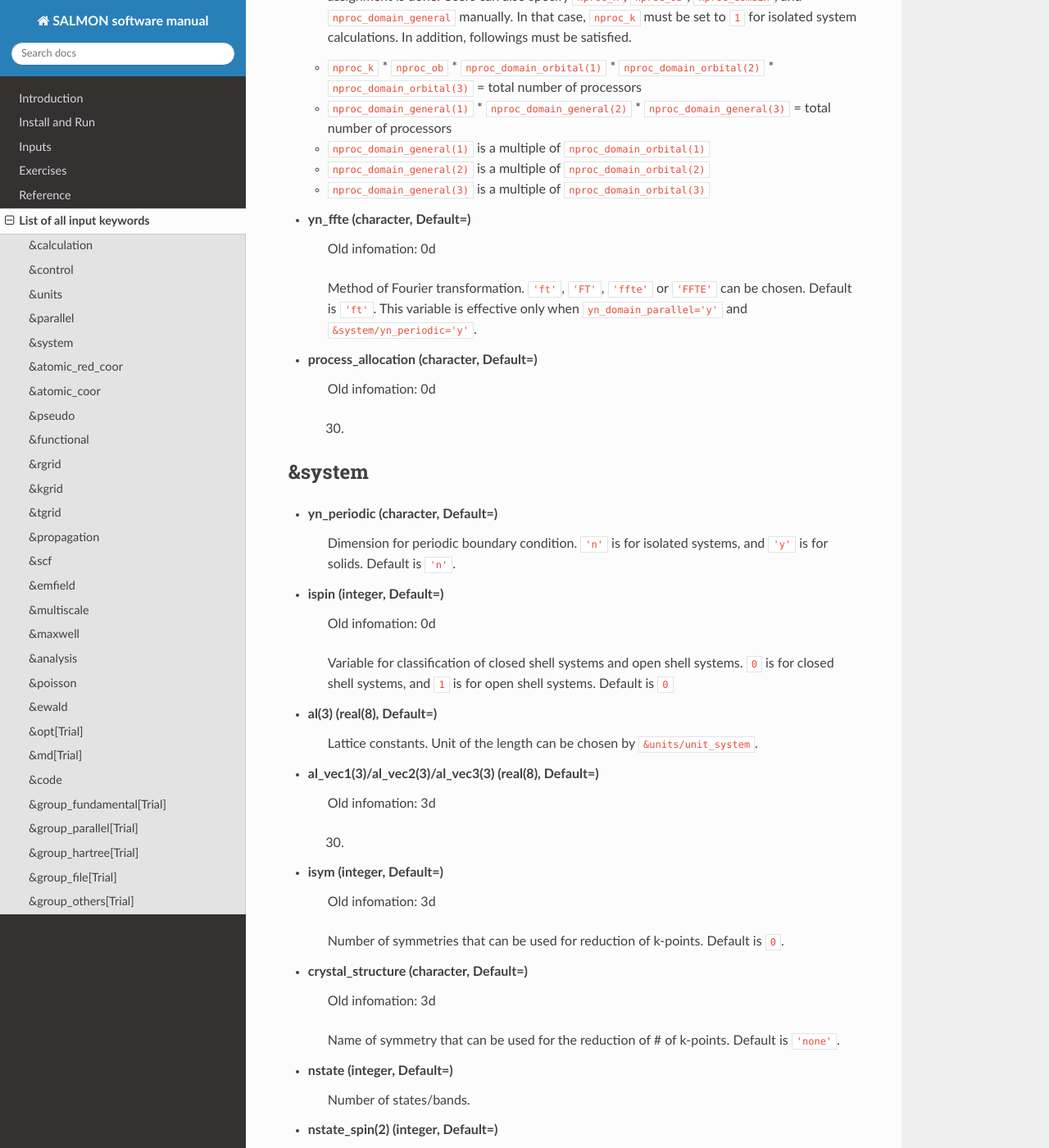
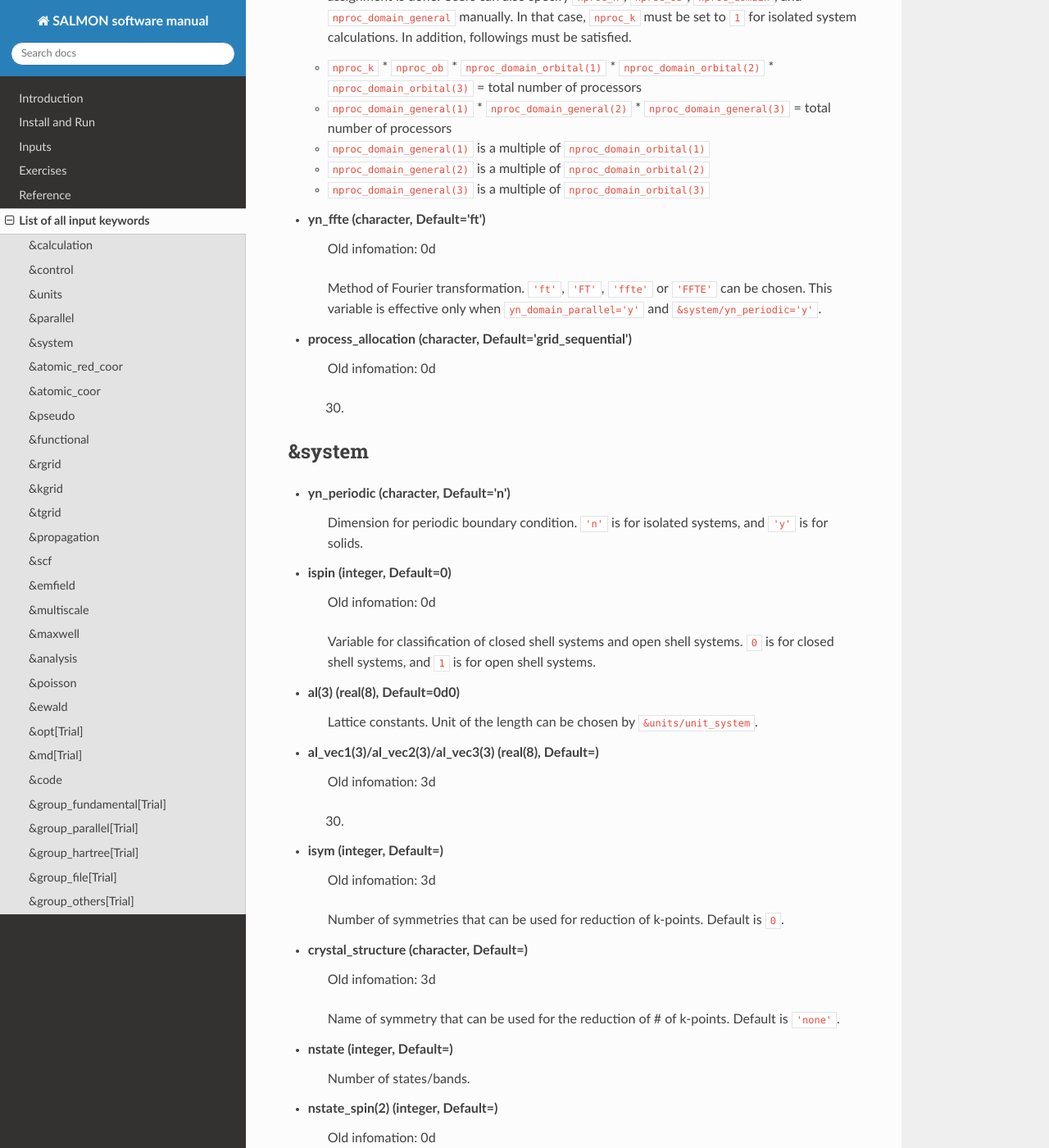
Before and after one commit to SALMON-TDDFT/SALMON-DOCS, a Sphinx documentation site: the page built from source/input_keyword_list.rst, in a window 1280 px wide and 1400 px high, scrolled down 2784 px. Shown: the whole window at 82% size. Built offline with Sphinx 7.4.7 and the Read the Docs theme 2.0.0, drawn with Linux system fonts in a browser that asks for light colours; formulas are drawn with MathJax 3; some of the changed text lies outside the part shown.

Commit message:
Update input_keyword_list.rst

```diff
--- a/source/input_keyword_list.rst
+++ b/source/input_keyword_list.rst
@@ -117,13 +117,12 @@ List of all input keywords
   - ``nproc_domain_general(2)`` is a multiple of ``nproc_domain_orbital(2)``
   - ``nproc_domain_general(3)`` is a multiple of ``nproc_domain_orbital(3)``
 
-- **yn_ffte** (character, Default=)
+- **yn_ffte** (character, Default='ft')
    | Old infomation: 0d
    Method of Fourier transformation.  ``'ft'``,  ``'FT'``, ``'ffte'`` or ``'FFTE'`` can be chosen.
-   Default is ``'ft'``.
    This variable is effective only when ``yn_domain_parallel='y'`` and ``&system/yn_periodic='y'``.
 
-- **process_allocation** (character, Default=)
+- **process_allocation** (character, Default='grid_sequential')
    | Old infomation: 0d
    xxx.
 
@@ -131,20 +130,18 @@ List of all input keywords
 &system
 -------
 
-- **yn_periodic** (character, Default=)
+- **yn_periodic** (character, Default='n')
    Dimension for periodic boundary condition.
    ``'n'`` is for isolated systems, and
    ``'y'`` is for solids.
-   Default is ``'n'``.
 
-- **ispin** (integer, Default=)
+- **ispin** (integer, Default=0)
    | Old infomation: 0d
    Variable for classification of closed shell systems and open shell systems.
    ``0`` is for closed shell systems, and
    ``1`` is for open shell systems.
-   Default is ``0``
 
-- **al(3)** (real(8), Default=)
+- **al(3)** (real(8), Default=0d0)
    Lattice constants. Unit of the length can be chosen by ``&units/unit_system``.
 
 - **al_vec1(3)/al_vec2(3)/al_vec3(3)** (real(8), Default=)
```
Also changed, not shown: other parts of source/input_keyword_list.rst (+3 -3 lines).
